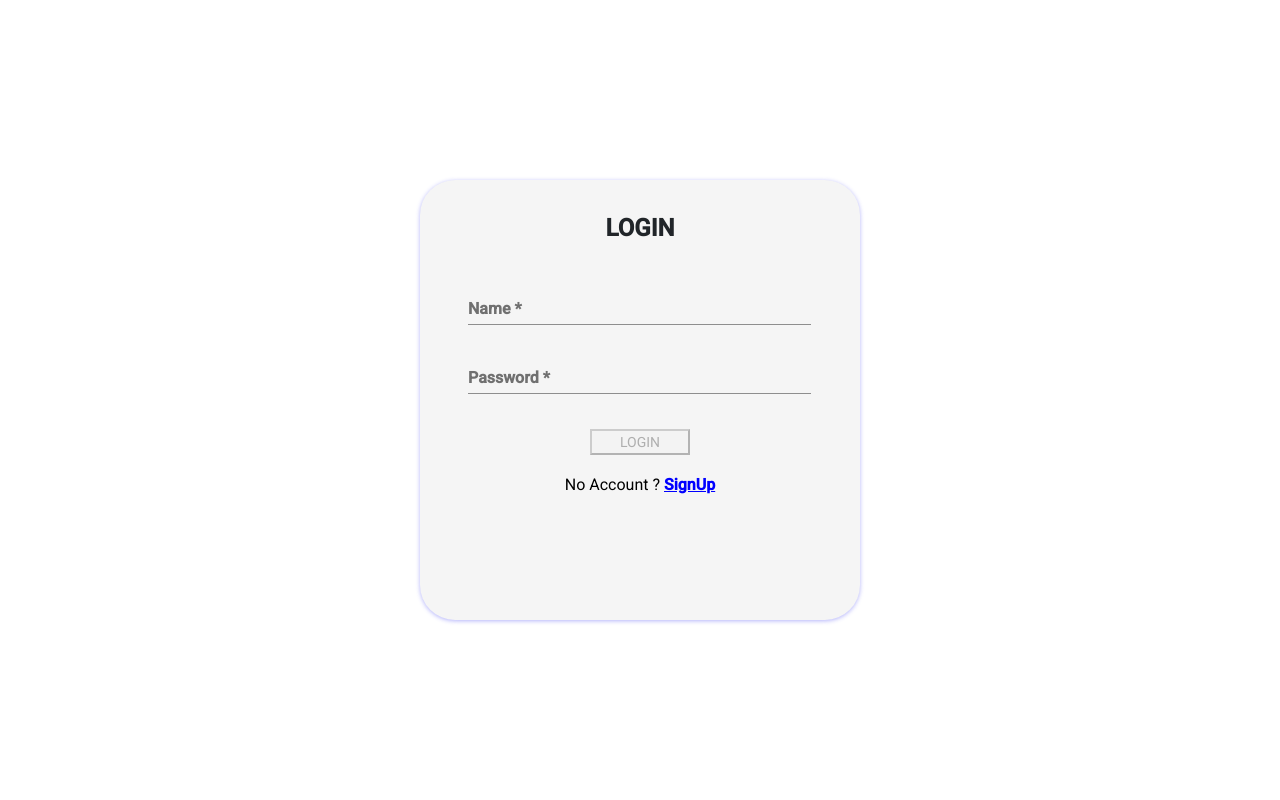
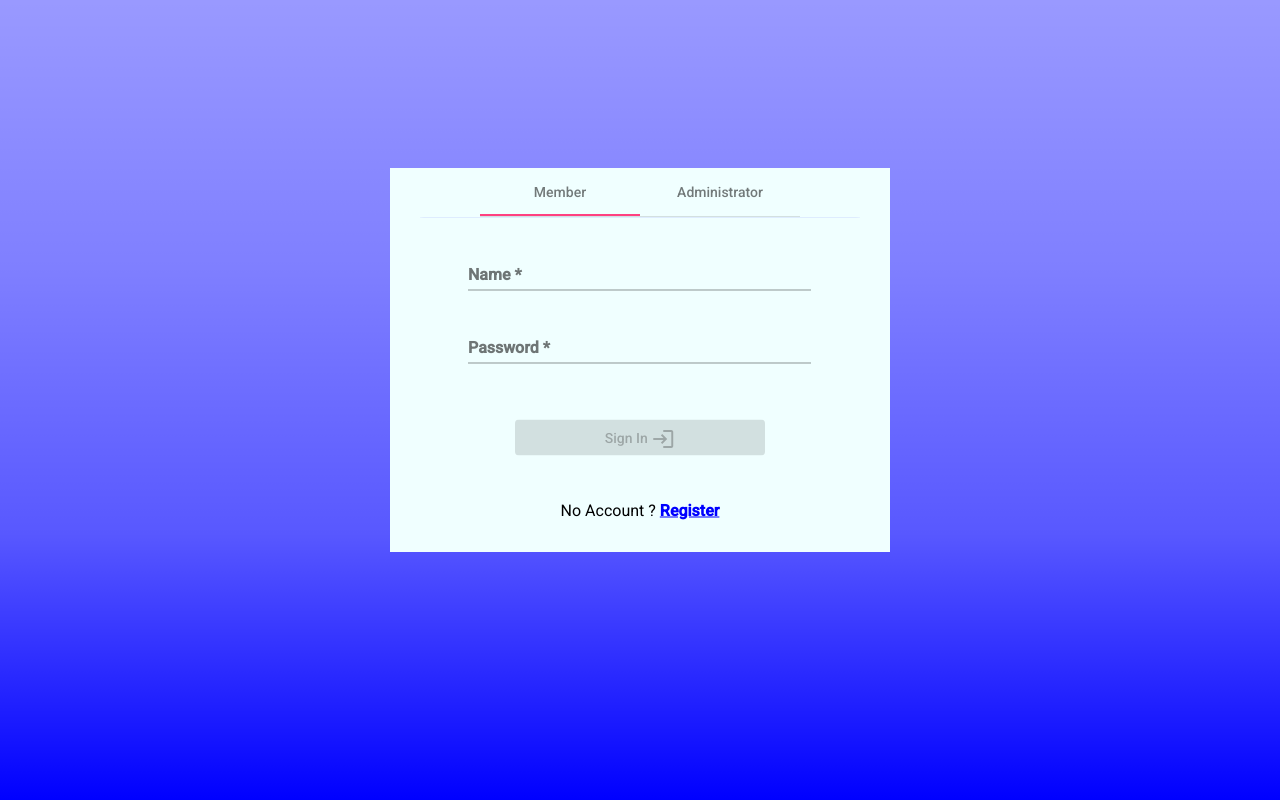
Before and after one commit to Eliebm/PSWM_FrontEnd_Project, an Angular app: page /Login in a window 1280 px wide. Built offline with nearby package versions, Linux system fonts and the light colour scheme.

Commit message:
add login and navBar

```diff
--- a/src/app/login/login.component.css
+++ b/src/app/login/login.component.css
@@ -18,8 +18,11 @@
 
 
 
+
 .main-container {
-    height: 300px;
+    min-height: 800px;
+    background-image: linear-gradient(rgba(0, 0, 255, 0.400), rgba(0, 0, 255, 0.500), rgba(0, 0, 255, 0.655), blue);
+
 }
 
 
@@ -30,15 +33,13 @@ form {
     flex-wrap: wrap;
     justify-content: flex-start;
     box-sizing: border-box;
-    position: absolute;
     width: 440px;
-    height: 440px;
+
+    box-shadow: 0px 1px 4px rgba(55, 55, 245, 0.374);
+    position: relative;
     left: 50%;
     top: 50%;
     transform: translate(-50%, -50%);
-    background-color: whitesmoke;
-    box-shadow: 0px 1px 4px rgba(55, 55, 245, 0.374);
-    border-radius: 35px;
 
 }
 
@@ -46,14 +47,18 @@ h1 {
     font-weight: bold;
 
     text-align: center;
-    padding: 7px;
-    margin: 25px 0px;
+    padding: 15px;
+    margin: 10 auto 25px auto;
+    width: 95.5%;
+    border-top-left-radius: 35px;
+    border-top-right-radius: 35px;
+    color: rgba(0, 0, 255, 0.731);
 
 }
 
-.main-form-control {
+.form-control {
     width: 78%;
-    margin: 4px auto 0px auto;
+    margin: 8px auto 0px auto;
     font-size: 16px;
     font-weight: bold;
 
@@ -90,6 +95,20 @@ h1 {
 
 
 button {
-    width: 100px;
-    margin: 15px auto;
+    width: 250px;
+    margin: 20px auto;
+
 }
+
+
+mat-tab-group {
+    margin: auto;
+    position: absolute;
+    width: 500px;
+    height: auto;
+    left: 50%;
+    top: 45%;
+    transform: translate(-50%, -50%);
+    align-items: center;
+    background-color: azure
+}
--- a/src/app/login/login.component.html
+++ b/src/app/login/login.component.html
@@ -2,20 +2,21 @@
 
     <div>
 
+        <mat-tab-group color="accent" dynamicHeight>
+            <mat-tab label="Member ">
+                <form [formGroup]="loginForm">
+                    <br>
 
-        <form id='frame1' class='frame1' [formGroup]="loginForm">
-            <h1>LOGIN</h1>
-
-            <mat-form-field class="main-form-control" appearance="legacy">
+                    <mat-form-field class="form-control" appearance="legacy">
                         <mat-label>Name </mat-label>
-                <input matInput type='text' placeholder="Ex. Name" formControlName="name" (click)="clearErrorMessage()"
-                    aria-label="user input" autocomplete="off">
+                        <input matInput type='text' placeholder="Ex. Name" formControlName="name"
+                            (click)="clearErrorMessage()" aria-label="user input" autocomplete="off">
                         <mat-error *ngIf="nameValid && nameValid.hasError('required')">
                             Name is <strong>required</strong>
                         </mat-error>
                     </mat-form-field>
 
-            <mat-form-field class="main-form-control" appearance="legacy">
+                    <mat-form-field class="form-control" appearance="legacy">
                         <mat-label>Password </mat-label>
                         <input matInput type='password' formControlName="password" aria-label="password input"
                             (click)="clearErrorMessage()">
@@ -23,15 +24,61 @@
                             Password is <strong>required</strong>
                         </mat-error>
                     </mat-form-field>
+                    <h2></h2>
+
+                    <button mat-raised-button color="primary" aria-label="login button" [disabled]="!loginForm.valid"
+                        (click)="memberSubmit()">Sign In
+                        <mat-icon>login</mat-icon></button>
+                    <br>
+                    <div class="signup">
+                        <p>No Account ? <a routerLink="/signUp">Register</a></p>
+                    </div>
+                    <br>
+                </form>
+            </mat-tab>
+            <mat-tab label="Administrator">
+
+                <form [formGroup]="adminLogiForm">
+                    <br>
+                    <mat-form-field class="form-control" appearance="legacy">
+                        <mat-label>Name </mat-label>
+                        <input matInput type='text' placeholder="Ex. Name" formControlName="adminName"
+                            (click)="clearErrorMessage()" aria-label="user input" autocomplete="off">
+                        <mat-error *ngIf="adminNameValid && adminNameValid.hasError('required')">
+                            Name is <strong>required</strong>
+                        </mat-error>
+                    </mat-form-field>
+
+                    <mat-form-field class="form-control" appearance="legacy">
+                        <mat-label>Password </mat-label>
+                        <input matInput type='password' aria-label="password input" formControlName="adminPass1"
+                            (click)="clearErrorMessage()">
+                        <mat-error *ngIf="adminPass1Valid && adminPass1Valid.hasError('required')">
+                            Password is <strong>required</strong>
+                        </mat-error>
+                    </mat-form-field>
+                    <mat-form-field class="form-control" appearance="legacy">
+                        <mat-label>Second Password </mat-label>
+                        <input matInput type='password' aria-label="password input" formControlName="adminPass2"
+                            (click)="clearErrorMessage()">
+                        <mat-error *ngIf="adminPass2Valid && adminPass2Valid.hasError('required')">
+                            Password 2 is <strong>required</strong>
+                        </mat-error>
+                    </mat-form-field>
 
 
-            <button mat-raised-button aria-label="login button" color="primary" [disabled]="!loginForm.valid"
-                (click)="submit()">LOGIN</button>
-            <div class="signup">
-                <p>No Account ? <a routerLink="/signUp">SignUp</a></p>
-            </div>
+                    <button mat-raised-button color="accent" aria-label="login button" [disabled]="!adminLogiForm.valid"
+                        (click)="adminSubmit()">Sign In
+                        <mat-icon>login</mat-icon></button>
+                    <br>
+
 
                 </form>
+
+            </mat-tab>
+        </mat-tab-group>
+
+
     </div>
 
 </div>
--- a/src/app/login/login.component.ts
+++ b/src/app/login/login.component.ts
@@ -17,20 +17,43 @@ export class LoginComponent implements OnInit {
     password: new FormControl(null, [Validators.required])
 
   });
+
+  adminLogiForm = new FormGroup({
+    adminName: new FormControl(null, [Validators.required]),
+    adminPass1: new FormControl(null, [Validators.required]),
+    adminPass2: new FormControl(null, [Validators.required])
+  });
+  get adminNameValid() {
+    return this.adminLogiForm.get('adminName');
+  }
+  get adminPass1Valid() {
+    return this.adminLogiForm.get('adminPass1');
+  }
+
+  get adminPass2Valid() {
+    return this.adminLogiForm.get('adminPass2');
+  }
+
+
   get nameValid() {
     return this.loginForm.get('name');
   }
   get passwordValid() {
     return this.loginForm.get('password');
   }
+
   constructor(private auth: AuthService, private _snackBar: MatSnackBar,) { }
 
   ngOnInit(): void {
 
   }
 
-  submit() {
+  memberSubmit() {
     console.log(this.loginForm.value);
+  }
+  adminSubmit() {
+    console.log(this.adminLogiForm.value);
+    alert(this.adminNameValid?.value);
   }
   clearErrorMessage(): void {
     this._snackBar.dismiss();
--- a/src/app/navbar/navbar.component.css
+++ b/src/app/navbar/navbar.component.css
@@ -0,0 +1,2 @@
+@import 'https://cdn.jsdelivr.net/npm/bootstrap@5.2.3/dist/css/bootstrap.min.css';
+@import 'https://cdn.jsdelivr.net/npm/bootstrap@5.2.3/dist/js/bootstrap.bundle.min.js';
--- a/src/index.html
+++ b/src/index.html
@@ -10,8 +10,7 @@
   <link rel="preconnect" href="https://fonts.gstatic.com">
   <link href="https://fonts.googleapis.com/css2?family=Roboto:wght@300;400;500&display=swap" rel="stylesheet">
   <link href="https://fonts.googleapis.com/icon?family=Material+Icons" rel="stylesheet">
-  <link href="https://cdn.jsdelivr.net/npm/bootstrap@5.2.3/dist/css/bootstrap.min.css" rel="stylesheet">
-  <script src="https://cdn.jsdelivr.net/npm/bootstrap@5.2.3/dist/js/bootstrap.bundle.min.js"></script>
+
 </head>
 
 <body class="mat-typography">
```
Also changed, not shown: src/app/login/login.module.ts (+7 -1 lines). Lines whose indentation alone changed are shown as unchanged.
